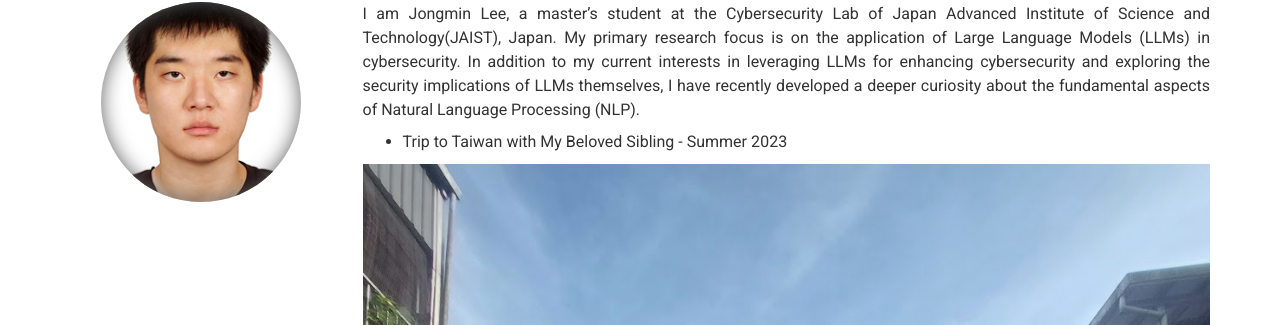
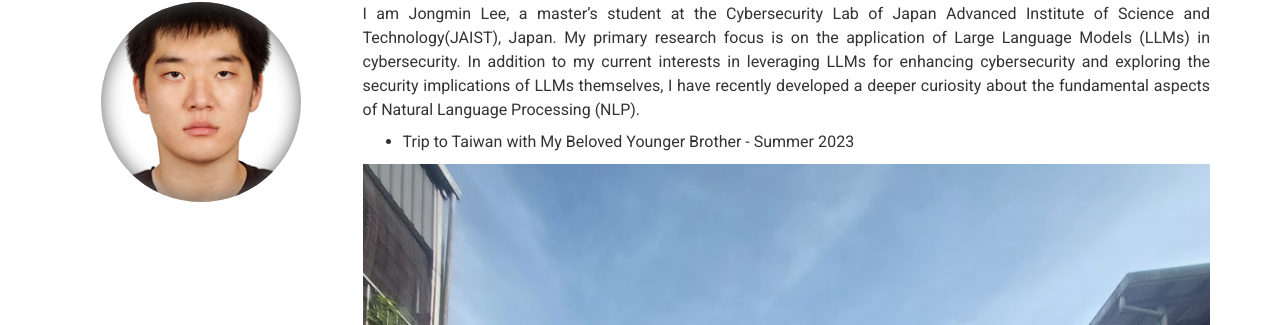
Before and after one commit to strike137/strike137.github.io, a Jekyll site: the page built from index.md, in a window 1280 px wide and 900 px high. Shown: the part 327-652 px from the top of the window. Built offline with Jekyll 4.4.1, drawn with Linux system fonts in a browser that asks for light colours; nearby versions of some CDN libraries.

Commit message:
Update _config.yml

```diff
--- a/_config.yml
+++ b/_config.yml
@@ -38,7 +38,7 @@ about_profile_image: /images/profile.jpg
 about_content: | # this will include new lines to allow paragraphs
   I am Jongmin Lee, a master's student at the Cybersecurity Lab of Japan Advanced Institute of Science and Technology(JAIST), Japan. My primary research focus is on the application of Large Language Models (LLMs) in cybersecurity. In addition to my current interests in leveraging LLMs for enhancing cybersecurity and exploring the security implications of LLMs themselves, I have recently developed a deeper curiosity about the fundamental aspects of Natural Language Processing (NLP).
 
-  - Trip to Taiwan with My Beloved Sibling - Summer 2023
+  - Trip to Taiwan with My Beloved Younger Brother - Summer 2023
 
   ![alt text](/images/taiwan.jpg "Taiwan")
 
```
